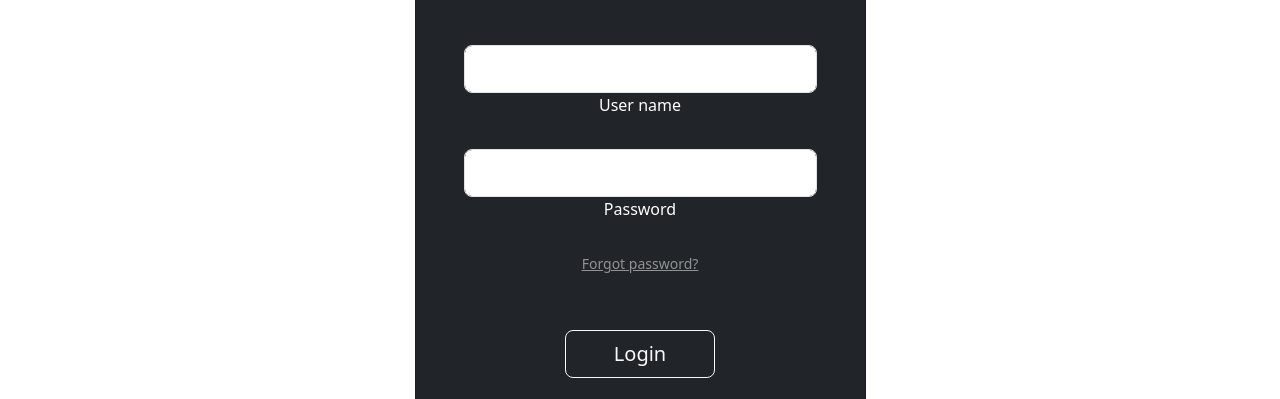
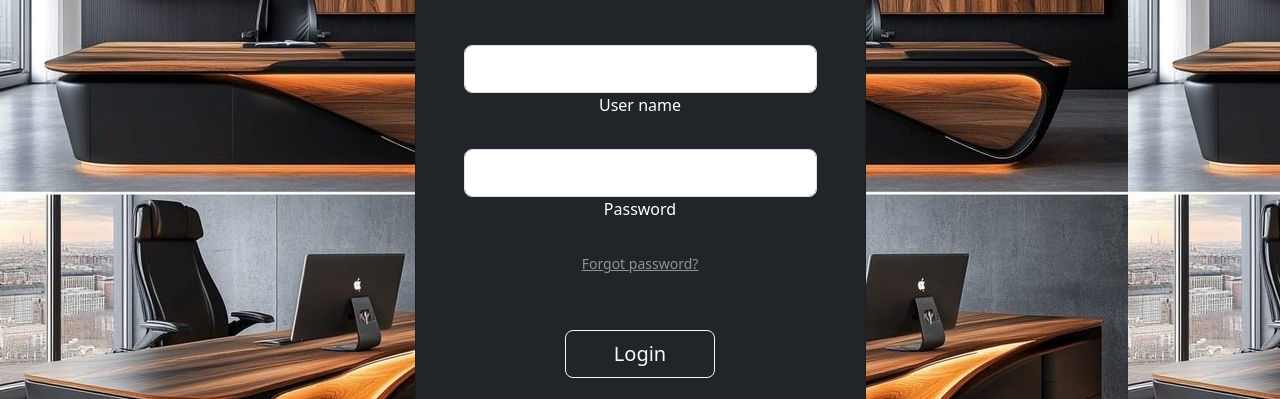
Before and after one commit to Ordinary256/CSE-, a plain HTML site: page index.html in a window 1280 px wide. Shown: the part 296-695 px from the top of the page. Drawn offline with nearby package versions, Linux system fonts and the light colour scheme.

Commit message:
change image path for index.html

```diff
--- a/CSS/style.css
+++ b/CSS/style.css
@@ -1,5 +1,5 @@
 body{
-    background-image: url(images/offo.jpg);
+    background-image: url(../images/offo.jpg)
 }
 h1{
     color: bisque;
```
